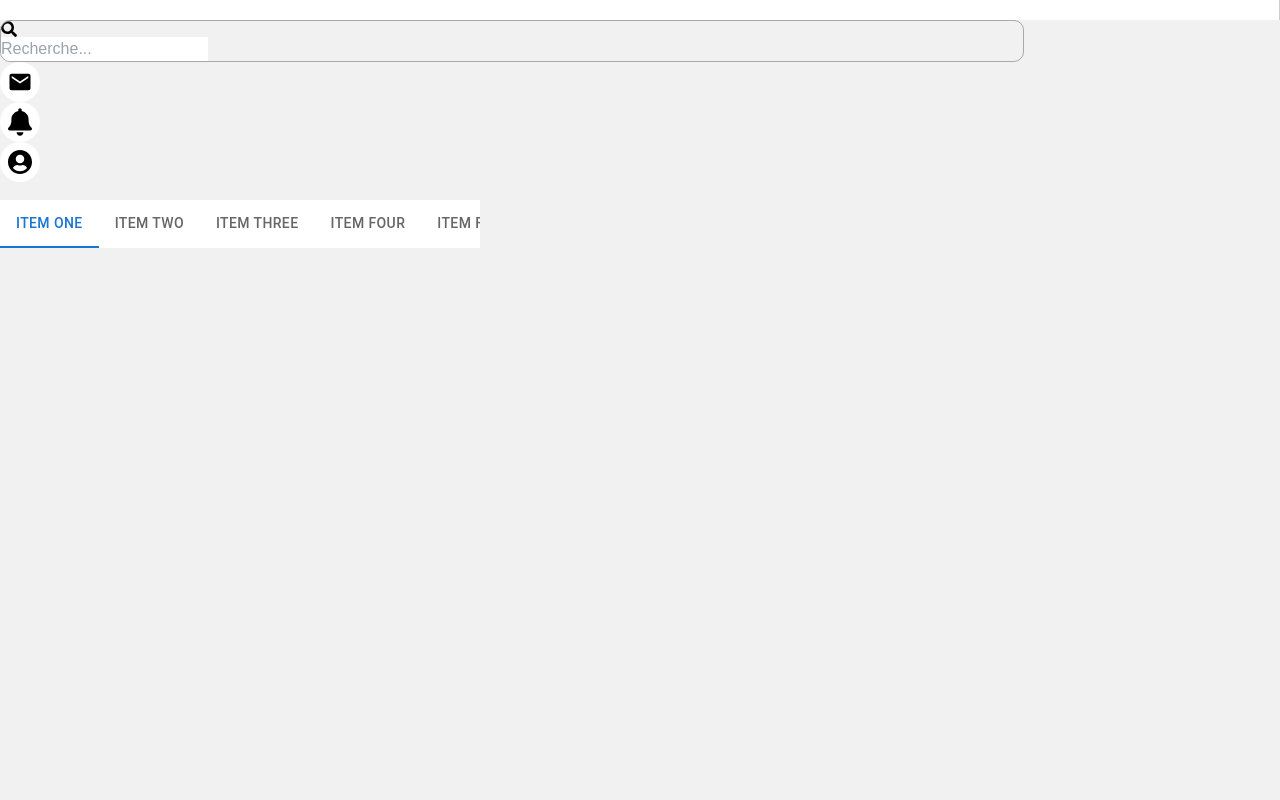
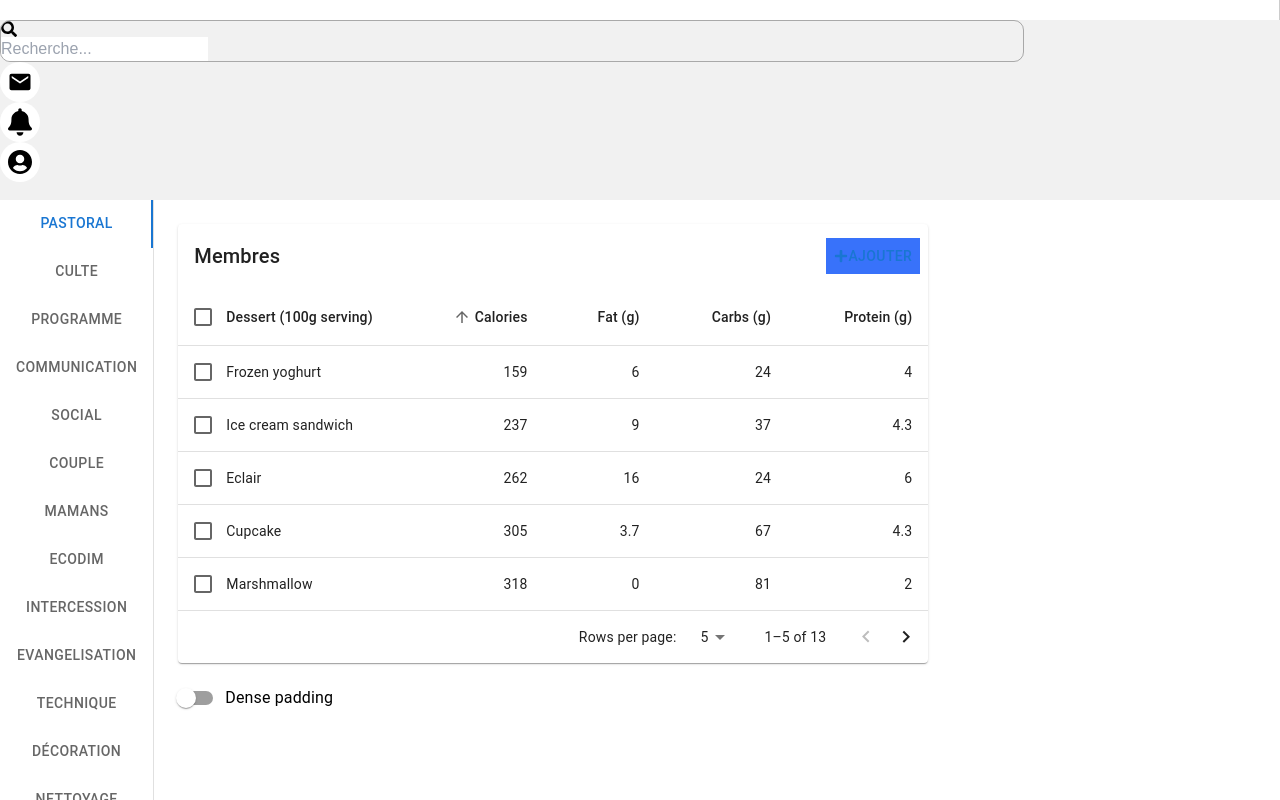
Before and after one commit to rovertnet/evv_ap, a React (Vite) app in the folder documents/: page /depart in a window 1280 px wide. Shown: the part 780-1580 px from the top of the page. Before the commit the page ends 1028 px from the top, so only its background shows below. Built offline with nearby package versions, Linux system fonts and the light colour scheme.

Commit message:
another commit

```diff
--- a/documents/index.html
+++ b/documents/index.html
@@ -2,7 +2,7 @@
 <html lang="en">
   <head>
     <meta charset="UTF-8" />
-    <link rel="icon" type="image/svg+xml" href="/vite.svg" />
+    <link rel="icon" type="image/svg+xml" href="./src/assets/logo/logoEVV.png" />
     <meta name="viewport" content="width=device-width, initial-scale=1.0" />
     <title>EVV-App</title>
   </head>
--- a/documents/src/components/depart/DepartTabs.jsx
+++ b/documents/src/components/depart/DepartTabs.jsx
@@ -1,9 +1,45 @@
 import * as React from "react";
+import PropTypes from "prop-types";
 import Tabs from "@mui/material/Tabs";
 import Tab from "@mui/material/Tab";
+import Typography from "@mui/material/Typography";
 import Box from "@mui/material/Box";
+import Membres from "../members/Membre";
 
-export default function DepartTabs() {
+function TabPanel(props) {
+  const { children, value, index, ...other } = props;
+
+  return (
+    <div
+      role="tabpanel"
+      hidden={value !== index}
+      id={`vertical-tabpanel-${index}`}
+      aria-labelledby={`vertical-tab-${index}`}
+      {...other}
+    >
+      {value === index && (
+        <Box sx={{ p: 3 }}>
+          <Typography>{children}</Typography>
+        </Box>
+      )}
+    </div>
+  );
+}
+
+TabPanel.propTypes = {
+  children: PropTypes.node,
+  index: PropTypes.number.isRequired,
+  value: PropTypes.number.isRequired,
+};
+
+function a11yProps(index) {
+  return {
+    id: `vertical-tab-${index}`,
+    "aria-controls": `vertical-tabpanel-${index}`,
+  };
+}
+
+export default function VerticalTabs() {
   const [value, setValue] = React.useState(0);
 
   const handleChange = (event, newValue) => {
@@ -11,22 +47,60 @@ export default function DepartTabs() {
   };
 
   return (
-    <Box sx={{ maxWidth: { xs: 320, sm: 480 }, bgcolor: "background.paper" }}>
+    <Box
+      sx={{
+        flexGrow: 1,
+        bgcolor: "background.paper",
+        display: "flex",
+        height: 600,
+      }}
+    >
       <Tabs
+        orientation="vertical"
+        variant="scrollable"
         value={value}
         onChange={handleChange}
-        variant="scrollable"
-        scrollButtons="auto"
-        aria-label="scrollable auto tabs example"
+        aria-label="Vertical tabs example"
+        sx={{ borderRight: 1, borderColor: "divider" }}
+        className="w-48"
       >
-        <Tab label="Item One" />
-        <Tab label="Item Two" />
-        <Tab label="Item Three" />
-        <Tab label="Item Four" />
-        <Tab label="Item Five" />
-        <Tab label="Item Six" />
-        <Tab label="Item Seven" />
+        <Tab label="Pastoral" {...a11yProps(0)} className="text-left" />
+        <Tab label="Culte" {...a11yProps(1)} className="text-left" />
+        <Tab label="Programme" {...a11yProps(2)} className="text-left" />
+        <Tab label="Communication" {...a11yProps(3)} className="text-left" />
+        <Tab label="Social" {...a11yProps(4)} className="text-left" />
+        <Tab label="Couple" {...a11yProps(5)} className="text-left" />
+        <Tab label="Mamans" {...a11yProps(6)} className="text-left" />
+        <Tab label="Ecodim" {...a11yProps(6)} className="text-left" />
+        <Tab label="Intercession" {...a11yProps(6)} className="text-left" />
+        <Tab label="Evangelisation" {...a11yProps(6)} className="text-left" />
+        <Tab label="Technique" {...a11yProps(6)} className="text-left" />
+        <Tab label="Décoration" {...a11yProps(6)} className="text-left" />
+        <Tab label="Nettoyage" {...a11yProps(6)} className="text-left" />
+        <Tab label="Protocole" {...a11yProps(6)} className="text-left" />
+        <Tab label="Chorale" {...a11yProps(6)} className="text-left" />
       </Tabs>
+      <TabPanel value={value} index={0} className="w-full">
+        <Membres />
+      </TabPanel>
+      <TabPanel value={value} index={1}>
+        Item Two
+      </TabPanel>
+      <TabPanel value={value} index={2}>
+        Item Three
+      </TabPanel>
+      <TabPanel value={value} index={3}>
+        Item Four
+      </TabPanel>
+      <TabPanel value={value} index={4}>
+        Item Five
+      </TabPanel>
+      <TabPanel value={value} index={5}>
+        Item Six
+      </TabPanel>
+      <TabPanel value={value} index={6}>
+        Item Seven
+      </TabPanel>
     </Box>
   );
 }
--- a/documents/src/components/sidebar/SideBar.jsx
+++ b/documents/src/components/sidebar/SideBar.jsx
@@ -59,6 +59,7 @@ export default function SideBar() {
               </Link>
             </li>
             <li>
+              <Link to="/depart">
                 <Button
                   className={`w-[100%] mr-6 flex justify-center items-center  ${
                     isActive === 2 && isToggleSubmenu === true ? "active" : ""
@@ -71,14 +72,13 @@ export default function SideBar() {
                   Département
                   <span
                     className={`arrow ml-auto w-[35px] h-[25px] flex justify-center items-center ${
-                      isActive === 2 && isToggleSubmenu === true
-                        ? 'rotate'
-                        : ''
+                      isActive === 2 && isToggleSubmenu === true ? "rotate" : ""
                     }`}
                   >
                     <FaAngleRight size={20} />
                   </span>
                 </Button>
+              </Link>
 
               <div
                 className={`submenuwrapper ${
@@ -133,7 +133,6 @@ export default function SideBar() {
                   </Button>
                 </div>
               </div>
-
             </li>
             <li>
               <Link to="/membre">
--- a/documents/src/index.css
+++ b/documents/src/index.css
@@ -40,3 +40,4 @@ header .searchBox{border: 1px solid rgb(0, 0, 0, 0.3);overflow: hidden;border-ra
 header .searchBox:hover{border: 1px solid rgb(0, 0, 0, 0.5);}
 header .searchBox input{outline: none !important;}
 .btn{background-color: #3872fa !important;}
+.tabs{width: 100% !important;}
```
Lines whose indentation alone changed are shown as unchanged.
